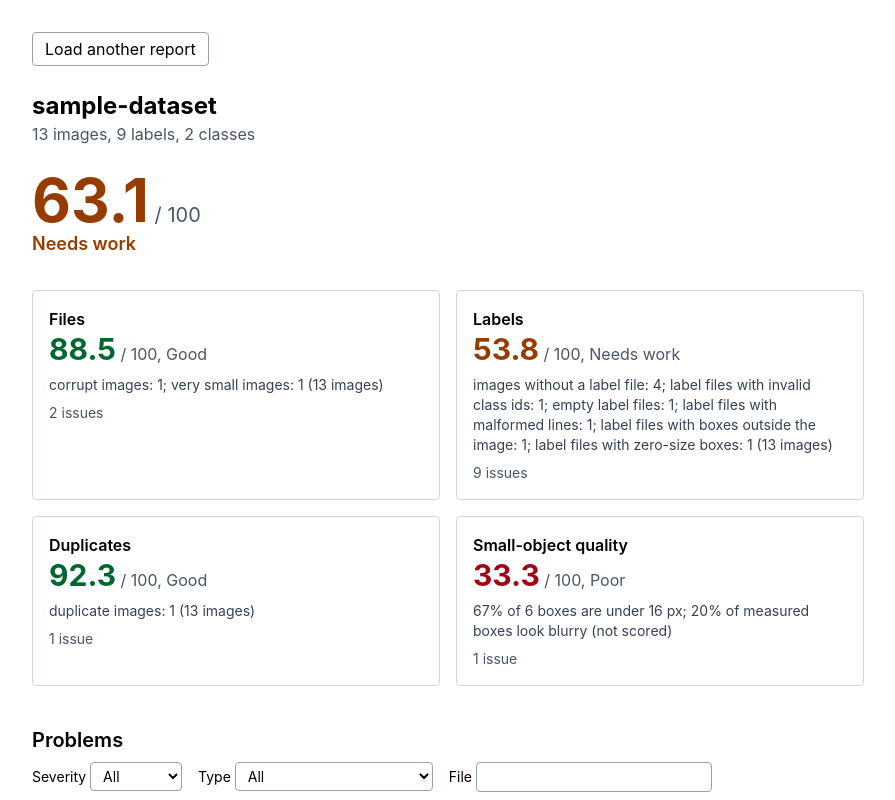
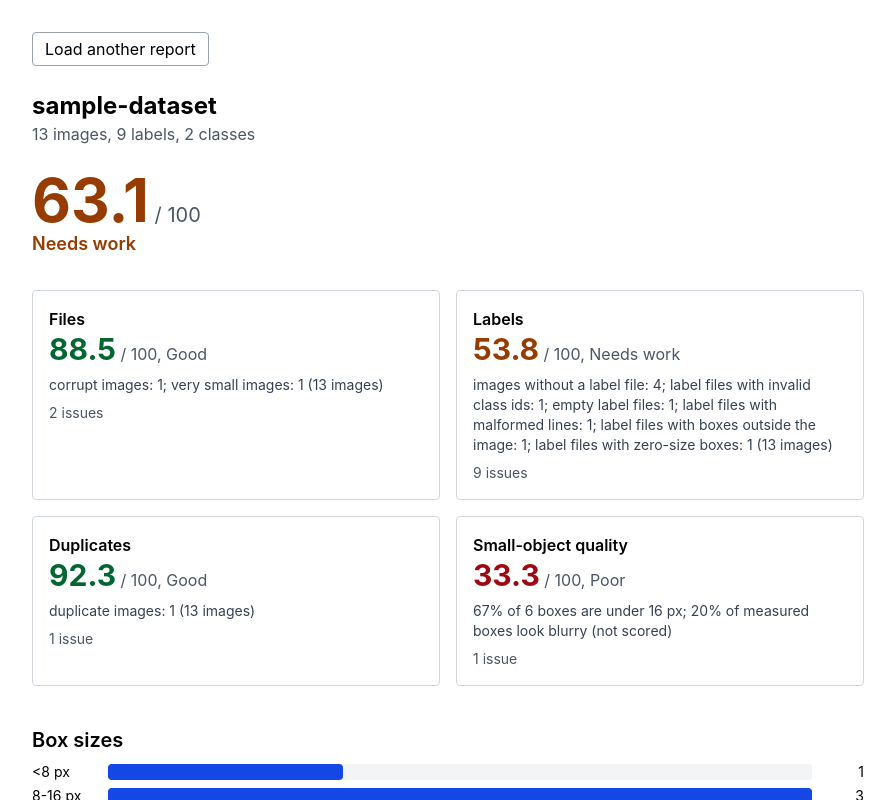
Before and after one commit to ariyan-cmd/DQC, a React (Vite) app in the folder viewer/: page / in a window 1280 px wide. Both pictures are taken after a click on the button "Load sample report". Shown: the top 800 px of the page, without its empty margins (192-1087 px from the left). Built offline with nearby package versions, Linux system fonts and the light colour scheme.

Commit message:
feat(viewer): box-size histogram with small-object stats

```diff
--- /dev/null
+++ b/viewer/src/components/Histogram.tsx
@@ -0,0 +1,40 @@
+import type { Report } from "../schema";
+
+type Props = { stats: Report["stats"] };
+
+const pct = (ratio: number) => `${Math.round(ratio * 100)}%`;
+
+// Five bars drawn with plain divs: the counts are also printed as text, so nothing depends on the bar.
+export default function Histogram({ stats }: Props) {
+  const buckets = Object.entries(stats.box_size_histogram);
+  const total = buckets.reduce((sum, [, count]) => sum + count, 0);
+  const max = Math.max(1, ...buckets.map(([, count]) => count));
+  const { boxes_measured: measured, blurry_ratio: blurry } = stats.blur_summary;
+
+  if (total === 0) return <p className="mt-2 text-gray-700">No boxes were measured.</p>;
+
+  return (
+    <div>
+      <ul className="mt-2 space-y-1" aria-label="Number of boxes by size in pixels">
+        {buckets.map(([label, count]) => (
+          <li key={label} className="flex items-center gap-3 text-sm">
+            <span className="w-16 shrink-0">{label} px</span>
+            <span className="h-4 flex-1 rounded bg-gray-100" aria-hidden="true">
+              <span
+                className="block h-4 rounded bg-blue-700"
+                style={{ width: `${(count / max) * 100}%` }}
+              />
+            </span>
+            <span className="w-10 shrink-0 text-right">{count}</span>
+          </li>
+        ))}
+      </ul>
+      <p className="mt-3 text-sm text-gray-700">Tiny boxes: {pct(stats.tiny_box_ratio)} of {total}.</p>
+      {measured !== undefined && blurry !== undefined && (
+        <p className="text-sm text-gray-700">
+          Blur: {measured} boxes measured, {pct(blurry)} look blurry (a hint, not scored).
+        </p>
+      )}
+    </div>
+  );
+}
--- a/viewer/src/components/ReportSummary.tsx
+++ b/viewer/src/components/ReportSummary.tsx
@@ -1,4 +1,5 @@
 import { scoreBand } from "../lib/band";
+import Histogram from "./Histogram";
 import IssueTable from "./IssueTable";
 import type { Report } from "../schema";
 
@@ -53,6 +54,9 @@ export default function ReportSummary({ report, onReset }: Props) {
         })}
       </ul>
 
+      <h2 className="mt-10 text-xl font-semibold">Box sizes</h2>
+      <Histogram stats={report.stats} />
+
       <h2 className="mt-10 text-xl font-semibold">Problems</h2>
       <IssueTable issues={report.issues} issueCounts={report.issue_counts} />
     </main>
```
Also changed, not shown: 1 other file (tests, documents, lock files or other folders).
